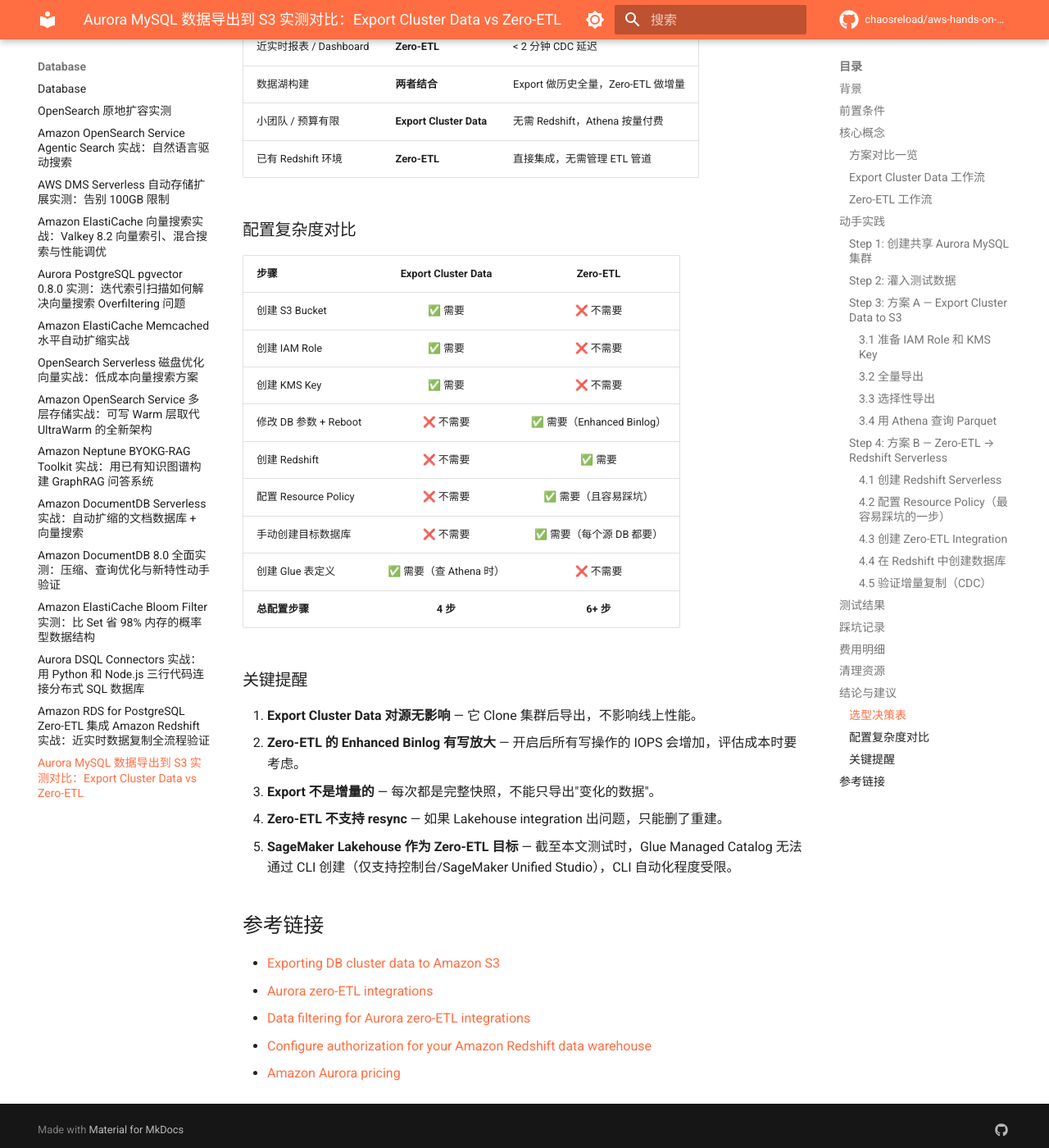
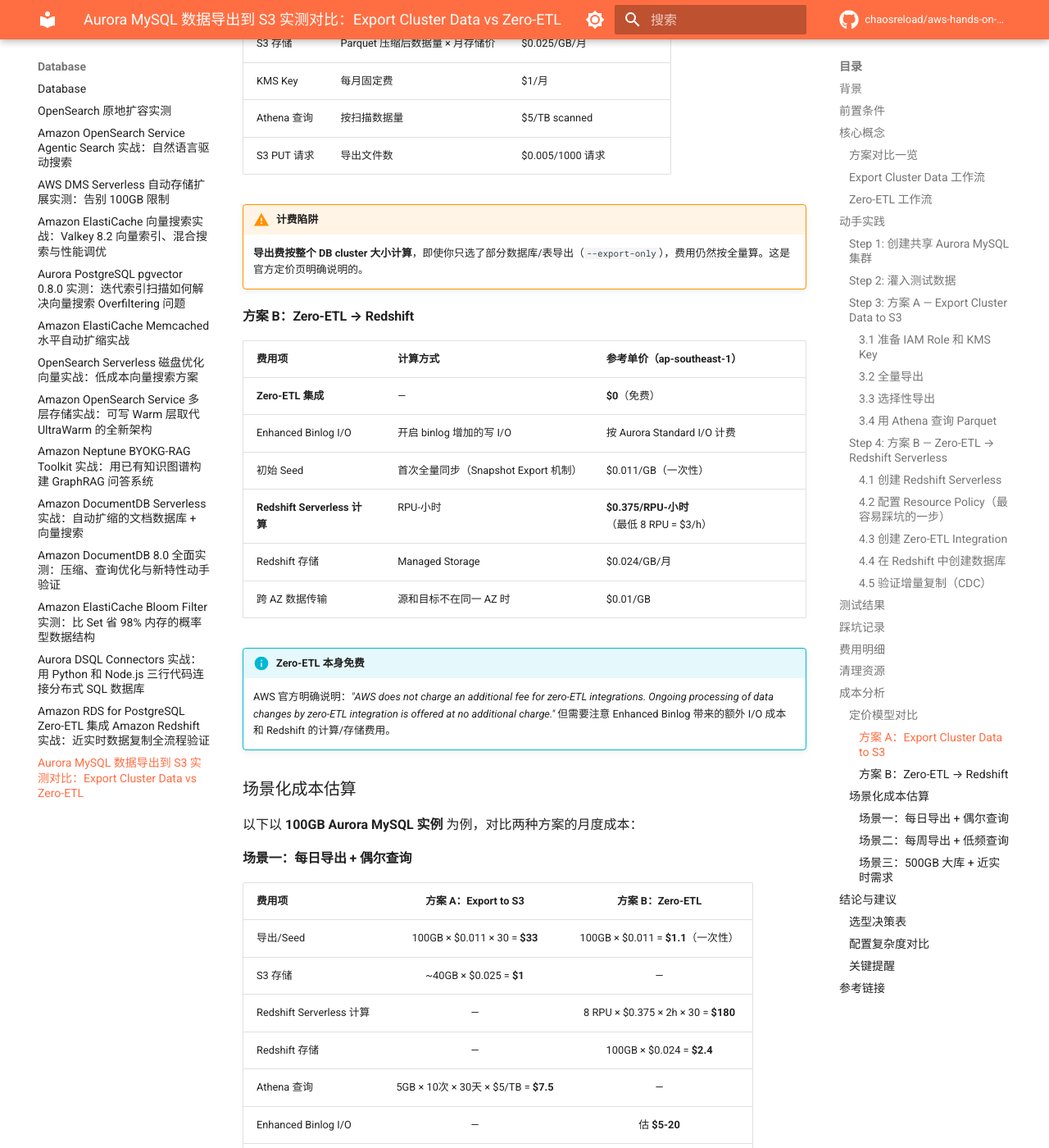
Before and after one commit to chaosreload/aws-hands-on-lab, an MkDocs documentation site: the page built from docs/database/aurora-data-export-to-s3.md, in a window 1280 px wide and 1400 px high, scrolled down 15084 px. Shown: the whole window at 82% size. Built offline with MkDocs 1.6.1 and Material for MkDocs 9.7.7, drawn with Linux system fonts in a browser that asks for light colours; comment, search, counter and statistics services are not loaded; some of the changed text lies outside the part shown.

Commit message:
feat: 添加成本分析章节 — Export Cluster Data vs Zero-ETL 三场景对比估算

```diff
--- a/docs/database/aurora-data-export-to-s3.md
+++ b/docs/database/aurora-data-export-to-s3.md
@@ -680,6 +680,82 @@
 !!! danger "务必清理"
     Redshift Serverless 最低 8 RPU（~$3/小时），Aurora Serverless v2 按 ACU 计费。Lab 完成后请立即清理。
 
+
+## 成本分析
+
+### 定价模型对比
+
+#### 方案 A：Export Cluster Data to S3
+
+| 费用项 | 计算方式 | 参考单价（ap-southeast-1） |
+|--------|---------|--------------------------|
+| **导出费** | 按 DB cluster 数据量（GB） | **$0.011/GB** |
+| S3 存储 | Parquet 压缩后数据量 × 月存储价 | $0.025/GB/月 |
+| KMS Key | 每月固定费 | $1/月 |
+| Athena 查询 | 按扫描数据量 | $5/TB scanned |
+| S3 PUT 请求 | 导出文件数 | $0.005/1000 请求 |
+
+!!! warning "计费陷阱"
+    **导出费按整个 DB cluster 大小计算**，即使你只选了部分数据库/表导出（`--export-only`），费用仍然按全量算。这是官方定价页明确说明的。
+
+#### 方案 B：Zero-ETL → Redshift
+
+| 费用项 | 计算方式 | 参考单价（ap-southeast-1） |
+|--------|---------|--------------------------|
+| **Zero-ETL 集成** | — | **$0**（免费） |
+| Enhanced Binlog I/O | 开启 binlog 增加的写 I/O | 按 Aurora Standard I/O 计费 |
+| 初始 Seed | 首次全量同步（Snapshot Export 机制） | $0.011/GB（一次性） |
+| **Redshift Serverless 计算** | RPU-小时 | **$0.375/RPU-小时**（最低 8 RPU = $3/h） |
+| Redshift 存储 | Managed Storage | $0.024/GB/月 |
+| 跨 AZ 数据传输 | 源和目标不在同一 AZ 时 | $0.01/GB |
+
+!!! info "Zero-ETL 本身免费"
+    AWS 官方明确说明：*"AWS does not charge an additional fee for zero-ETL integrations. Ongoing processing of data changes by zero-ETL integration is offered at no additional charge."* 但需要注意 Enhanced Binlog 带来的额外 I/O 成本和 Redshift 的计算/存储费用。
+
+### 场景化成本估算
+
+以下以 **100GB Aurora MySQL 实例** 为例，对比两种方案的月度成本：
+
+#### 场景一：每日导出 + 偶尔查询
+
+| 费用项 | 方案 A：Export to S3 | 方案 B：Zero-ETL |
+|--------|:-------------------:|:----------------:|
+| 导出/Seed | 100GB × $0.011 × 30 = **$33** | 100GB × $0.011 = **$1.1**（一次性） |
+| S3 存储 | ~40GB × $0.025 = **$1** | — |
+| Redshift Serverless 计算 | — | 8 RPU × $0.375 × 2h × 30 = **$180** |
+| Redshift 存储 | — | 100GB × $0.024 = **$2.4** |
+| Athena 查询 | 5GB × 10次 × 30天 × $5/TB = **$7.5** | — |
+| Enhanced Binlog I/O | — | 估 **$5-20** |
+| KMS | **$1** | — |
+| **月合计** | **~$42.5** | **~$190+** |
+
+#### 场景二：每周导出 + 低频查询
+
+| 费用项 | 方案 A：Export to S3 | 方案 B：Zero-ETL |
+|--------|:-------------------:|:----------------:|
+| 导出/Seed | 100GB × $0.011 × 4 = **$4.4** | $1.1（一次性） |
+| 存储 | ~40GB × $0.025 = **$1** | 100GB × $0.024 = **$2.4** |
+| 查询 | 5GB × 3次 × 4周 × $5/TB = **$0.3** | Redshift 8 RPU × $0.375 × 0.5h × 4 = **$6** |
+| 其他 | KMS **$1** | Binlog I/O **$5-20** |
+| **月合计** | **~$6.7** | **~$30+** |
+
+#### 场景三：500GB 大库 + 近实时需求
+
+| 费用项 | 方案 A（每日导出） | 方案 B（Zero-ETL） |
+|--------|:------------------:|:-----------------:|
+| 导出/Seed | 500GB × $0.011 × 30 = **$165** | 500GB × $0.011 = **$5.5**（一次性） |
+| 存储 | ~200GB × $0.025 = **$5** | 500GB × $0.024 = **$12** |
+| 查询/计算 | Athena **$15** | Redshift Serverless（4h/天）**$360** |
+| 其他 | KMS **$1** | Binlog I/O **$20-50** |
+| **月合计** | **~$186** | **~$400+** |
+
+!!! tip "成本优化建议"
+    - **低频归档场景**：Export to S3 + Athena 按量付费，成本最低
+    - **近实时但查询少**：Zero-ETL + Redshift Serverless 配置好自动暂停（idle timeout）
+    - **大数据量 + 频繁查询**：考虑 Redshift Provisioned Reserved Instance，单价更低
+    - **降低 Export 成本**：减少导出频率（如每周而非每天），或考虑 Snapshot Export（成本相同但可基于时间点）
+    - **降低 Zero-ETL 成本**：使用 Aurora I/O-Optimized 配置（I/O 不额外收费，但实例单价高 30%）
+
 ## 结论与建议
 
 ### 选型决策表
```
